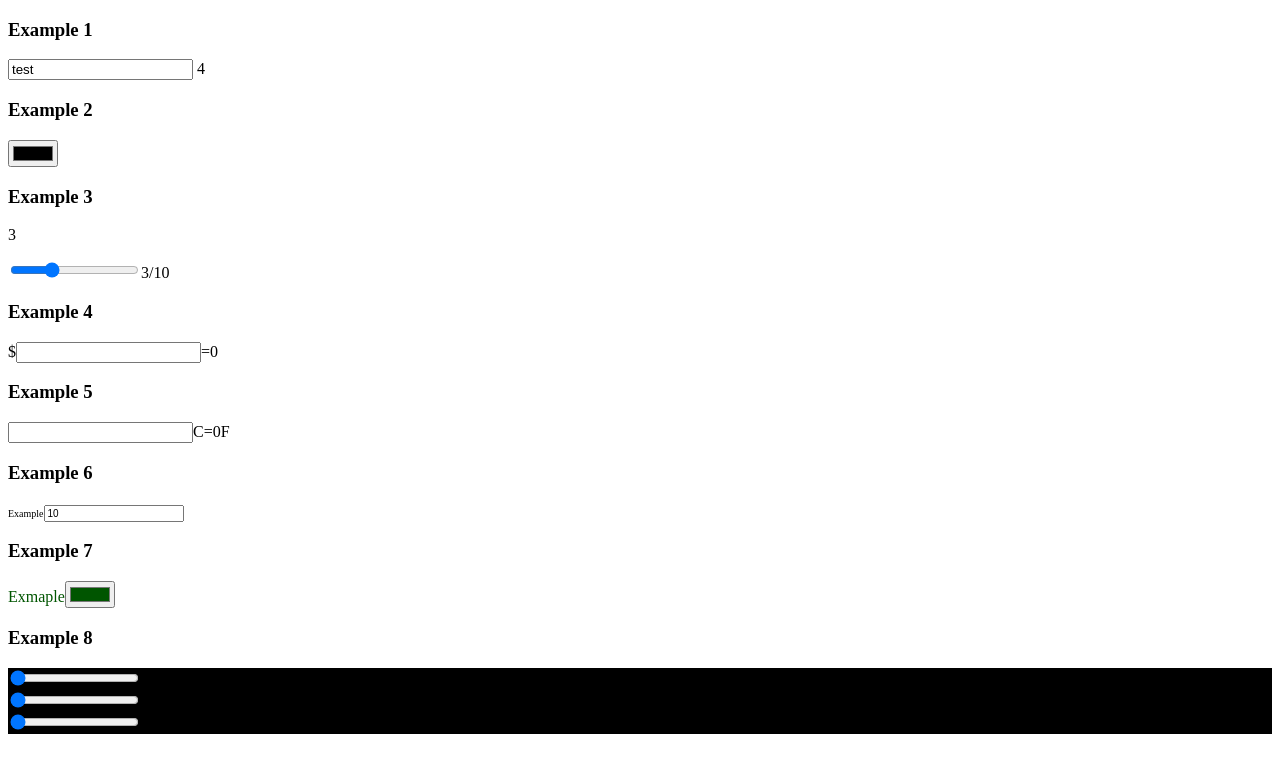
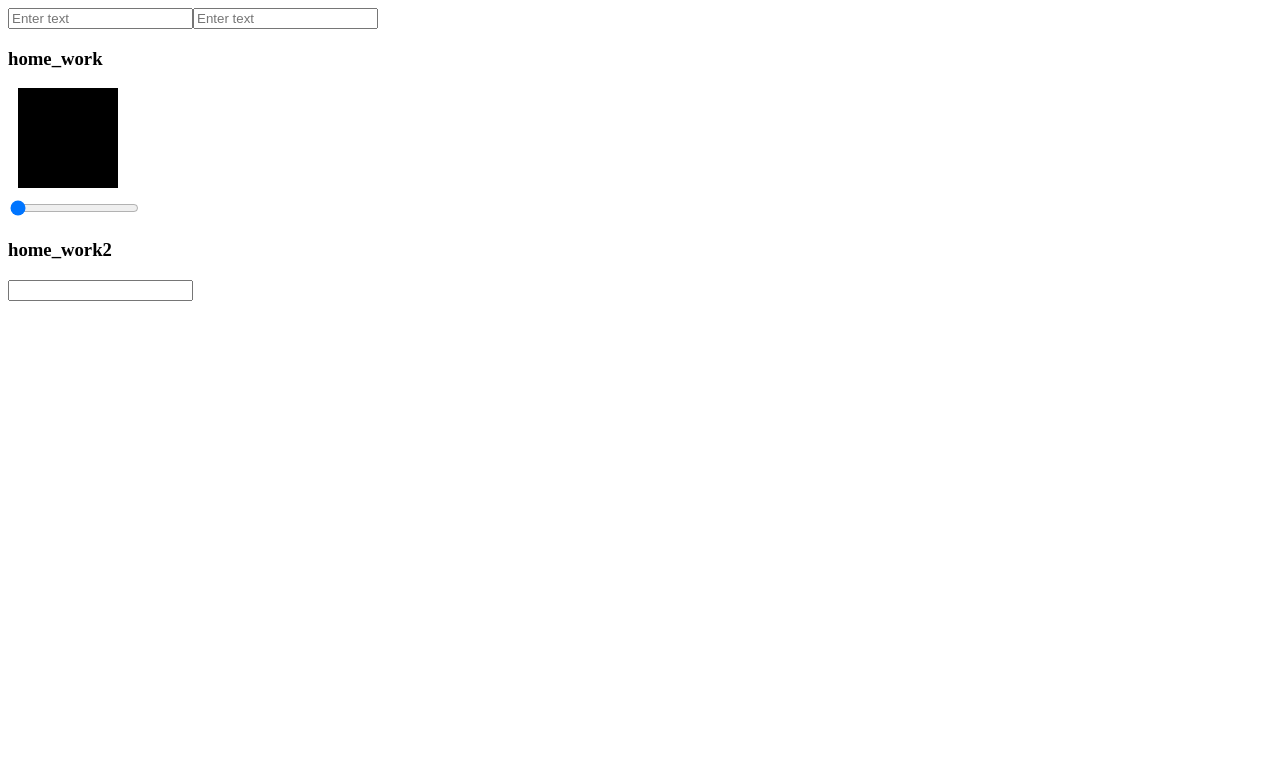
Before and after one commit to MadinaTadjidinova/my-first-app, a React (Create React App) app: page / in a window 1280 px wide. Shown: the top 772 px of the page. Built offline with nearby package versions, Linux system fonts and the light colour scheme.

Commit message:
DO HOME WORKS

```diff
--- a/src/App.js
+++ b/src/App.js
@@ -1,22 +1,25 @@
 // import { useState } from "react";
 
-import React from "react";
+// import React from "react";
 // import Switch from "./01.03.2021/Switch";
 // import Counter from "./01.03.2021/Counter";
 // import Name from "./01.03.2021/Name";
-// import Text from "./01.03.2021/Text";
+import Text from "./01.03.2021/Text";
 
 // import Form from "./home_work/Form";
 // import List from "./01.03.2021/List";
 
-import InputLength from "./03.03.2021/InputLength";
-import Color from "./03.03.2021/Color";
-import InputRange from "./03.03.2021/InputRange";
-import Dollar from "./03.03.2021/Dollar";
-import Temp from "./03.03.2021/Temp";
-import FontSize from "./03.03.2021/FontSize";
-import InputColor from "./03.03.2021/InputColor";
-import ColorSliders from "./03.03.2021/ColorSliders";
+// import InputLength from "./03.03.2021/InputLength";
+// import Color from "./03.03.2021/Color";
+// import InputRange from "./03.03.2021/InputRange";
+// import Dollar from "./03.03.2021/Dollar";
+// import Temp from "./03.03.2021/Temp";
+// import FontSize from "./03.03.2021/FontSize";
+// import InputColor from "./03.03.2021/InputColor";
+// import ColorSliders from "./03.03.2021/ColorSliders";
+
+import Rotate from "./home_work/Rotate";
+import Reverse from "./home_work/Reverse";
 
 function App() {
   // const [todos, setTodos] = useState([]);
@@ -39,14 +42,14 @@ function App() {
             <li>{text}</li>
           </ul>
         ))}
-      </div>
+      </div> */}
+      <Text />
 
-
-      <List/>
+      {/* <List/>
       <hr />
       <hr />
       <hr /> */}
-      <h3 >Example 1</h3>
+      {/* <h3 >Example 1</h3>
       <InputLength value="test" />
 
       <h3>Example 2</h3>
@@ -68,7 +71,13 @@ function App() {
       <InputColor />
 
       <h3>Example 8</h3>
-      <ColorSliders min={0} max={255}/>
+      <ColorSliders min={0} max={255}/> */}
+
+      <h3>home_work</h3>
+      <Rotate value={0} />
+
+      <h3>home_work2</h3>
+      <Reverse />
     </div>
   );
 }
--- /dev/null
+++ b/src/home_work/Reverse.js
@@ -0,0 +1,20 @@
+import { useState } from "react";
+
+function Reverse({ value }) {
+    const [text, setText] = useState(value ?? "");
+
+
+    let reversedText = text.split("").reverse().join("");
+    return (
+        <div className="Reverse">
+            <input
+                type="text"
+                value={text}
+                onInput={(event) => setText(event.target.value)} />
+            <span>{reversedText}</span>
+        </div>
+    );
+}
+export default Reverse;
+
+//toWayWhyaning
--- /dev/null
+++ b/src/home_work/Rotate.js
@@ -0,0 +1,26 @@
+import { useState } from "react";
+
+function Rotate({ value }) {
+  const [number, setNumber] = useState(value ?? "");
+  return (
+    <div className="rotate">
+      <div
+        style={{
+          backgroundColor: "black",
+          width: 100 + "px",
+          height: 100 + "px",
+          margin: 10 + "px",
+          transform: `rotate(${number + "deg"})`
+        }}
+      ></div>
+      <input
+        type="range"
+        min={0}
+        max={360}
+        value={number}
+        onInput={(event) => setNumber(event.target.value)}
+      />
+    </div>
+  );
+}
+export default Rotate;
```
